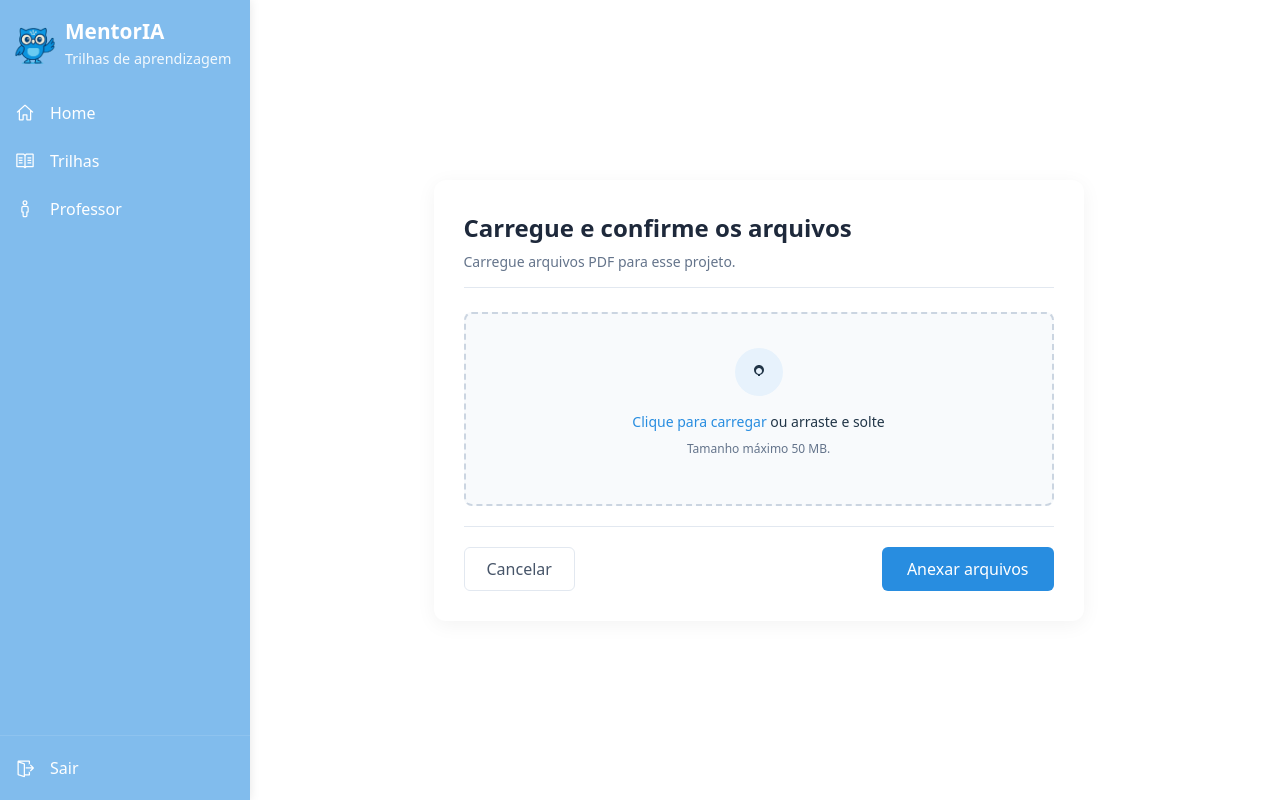
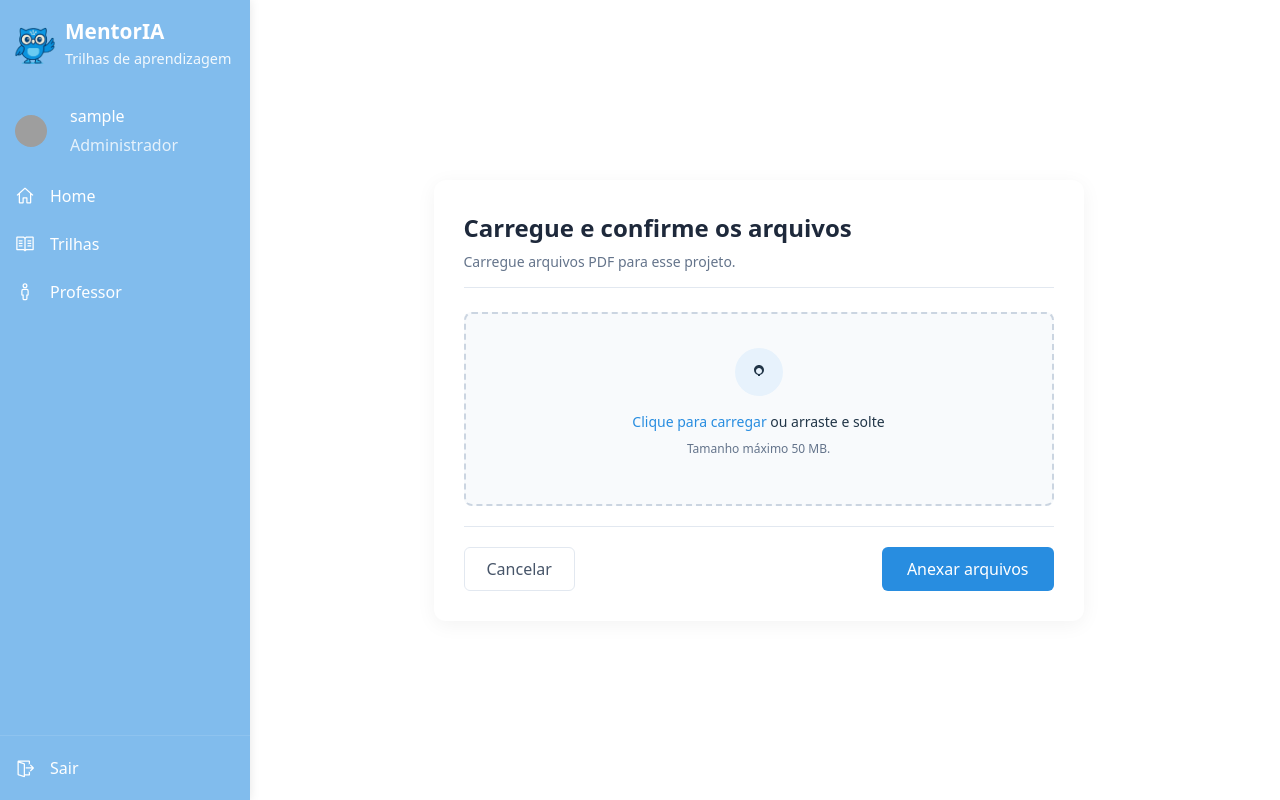
Before and after one commit to cwrricio/IA-EDU, a React (Vite) app in the folder app/: page /upload in a window 1280 px wide. Built offline with nearby package versions, Linux system fonts and the light colour scheme; sample sign-in values are in the browser's storage; grey boxes are pictures that could not be loaded.

Commit message:
feat: bloqueio de acesso de estudantes a rotas de professor+adicao de info do usuario na sidebar

```diff
--- a/app/src/App.jsx
+++ b/app/src/App.jsx
@@ -37,7 +37,9 @@ function App() {
             path="/professor"
             element={
               <PrivateRoute>
-                <ProfessorPage />
+                <NotStudentRoute>
+                  <ProfessorPage />
+                </NotStudentRoute>
               </PrivateRoute>
             }
           />
@@ -105,4 +107,15 @@ function PrivateRoute({ children }) {
   return children;
 }
 
+function NotStudentRoute({ children }) {
+  const location = useLocation();
+  const user = JSON.parse(localStorage.getItem("user"));
+
+  if (user.role === "student") {
+    return <Navigate to="/home" state={{ from: location }} replace />;
+  }
+
+  return children;
+}
+
 export default App;
--- a/app/src/components/Trilhas/ContinueLearning.jsx
+++ b/app/src/components/Trilhas/ContinueLearning.jsx
@@ -1,21 +1,19 @@
 import React from "react";
 import "./styles/ContinueLearning.css";
-// Remova a importação dos ícones de navegação
 import { FaCog } from "react-icons/fa";
+import { PiStudent } from "react-icons/pi";
 
 const ContinueLearning = () => {
   return (
     <div className="continue-learning-container">
       <div className="continue-learning-header">
-        <h2>Continue Learning</h2>
-        {/* Removidos os botões de navegação */}
+        <h2>Continue Aprendendo</h2>
       </div>
 
-      {/* Resto do componente permanece igual */}
       <div className="current-course-card">
         <div className="course-image-container">
           <div className="engineering-icon-container">
-            <FaCog className="engineering-icon" />
+            <PiStudent className="engineering-icon" />
           </div>
         </div>
         <div className="course-info">
--- a/app/src/components/sidebar/Sidebar.jsx
+++ b/app/src/components/sidebar/Sidebar.jsx
@@ -13,6 +13,7 @@ import "./styles/Sidebar.css";
 const Sidebar = () => {
   const navigate = useNavigate();
   const location = useLocation();
+  const user = JSON.parse(localStorage.getItem("user"));
   const { collapsed, toggleSidebar } = useSidebar();
 
   const handleNavigation = (path) => {
@@ -44,6 +45,23 @@ const Sidebar = () => {
 
       <nav className="sidebar-nav">
         <ul className="sidebar-menu">
+          <li className="sidebar-menu-item user-profile">
+            <div className="profile-main">
+              <div className="user-avatar">
+                <img src={user.avatar || `https://ui-avatars.com/api/?name=${user.username}&background=random`} alt="" />
+              </div>
+              {!collapsed && (
+                <div className="user-name">
+                  <span>{user.username}</span>
+                </div>
+              )}
+            </div>
+            {!collapsed && (
+              <div className="user-role">
+                <span>{user.role === "student" ? "Aluno" : user.role === "teacher" ? "Professor" : "Administrador"}</span>
+              </div>
+            )}
+          </li>
           <li
             className={`sidebar-menu-item ${isActive("/home") ? "active" : ""}`}
             onClick={() => handleNavigation("/home")}
@@ -53,8 +71,7 @@ const Sidebar = () => {
           </li>
 
           <li
-            className={`sidebar-menu-item ${
-              isActive("/trilhas") ? "active" : ""
+            className={`sidebar-menu-item ${isActive("/trilhas") ? "active" : ""
               }`}
             onClick={() => handleNavigation("/trilhas")}
           >
@@ -62,15 +79,15 @@ const Sidebar = () => {
             {!collapsed && <span>Trilhas</span>}
           </li>
 
-          <li
-            className={`sidebar-menu-item ${
-              isActive("/professor") ? "active" : ""
-            }`}
+          {
+            user.role !== "student" && <li
+              className={`sidebar-menu-item ${isActive("/professor") ? "active" : ""}`}
               onClick={() => handleNavigation("/professor")}
             >
               <VscPerson className="sidebar-icon" />
               {!collapsed && <span>Professor</span>}
             </li>
+          }
         </ul>
       </nav>
 
--- a/app/src/components/sidebar/styles/Sidebar.css
+++ b/app/src/components/sidebar/styles/Sidebar.css
@@ -216,3 +216,63 @@
   transform: translateY(-50%);
   box-shadow: 2px 0 5px rgba(0, 0, 0, 0.1);
 }
+
+.instructor-info {
+  display: flex;
+  align-items: center;
+}
+
+.user-avatar {
+  width: 32px;
+  height: 32px;
+  border-radius: 50%;
+  overflow: hidden;
+  position: absolute; /* Posicionamento absoluto para centralizar verticalmente */
+  left: 15px; /* Alinhando com o padding esquerdo */
+  top: 50%; /* Centraliza verticalmente */
+  transform: translateY(-50%); /* Ajuste para centralização perfeita */
+  flex-shrink: 0;
+}
+
+.user-avatar img {
+  width: 100%;
+  height: 100%;
+  object-fit: cover;
+}
+
+.user-details {
+  display: flex;
+  flex-direction: column;
+}
+
+.user-name {
+  font-size: 14px;
+  font-weight: 500;
+  color: white;
+  overflow: hidden;
+  text-overflow: ellipsis;
+}
+
+.user-role {
+  font-size: 10px;
+  color: rgba(255, 255, 255, 0.8);
+  margin-left: 0; /* Removido o margin-left de 42px */
+}
+
+.sidebar.collapsed .user-profile {
+  align-items: center;
+}
+
+.user-profile {
+  position: relative;
+  flex-direction: column;
+  align-items: flex-start;
+  padding: 15px 15px 15px 55px; /* Aumenta o padding à esquerda para acomodar a imagem */
+}
+
+.profile-main {
+  display: flex;
+  flex-direction: column; /* Alterado para organizar nome e role em coluna */
+  width: 100%;
+  margin-bottom: 5px;
+}
```
Lines whose indentation alone changed are shown as unchanged.
